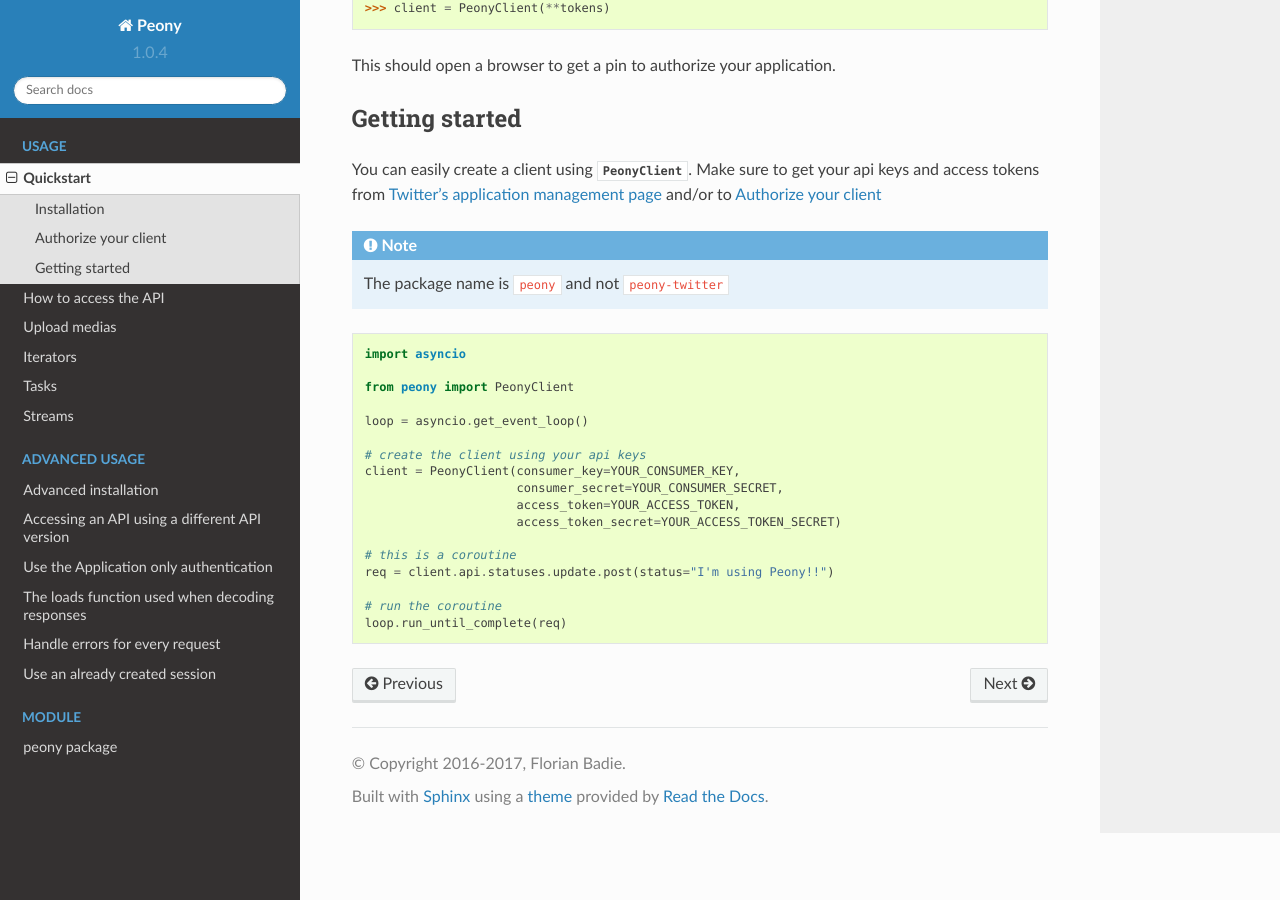
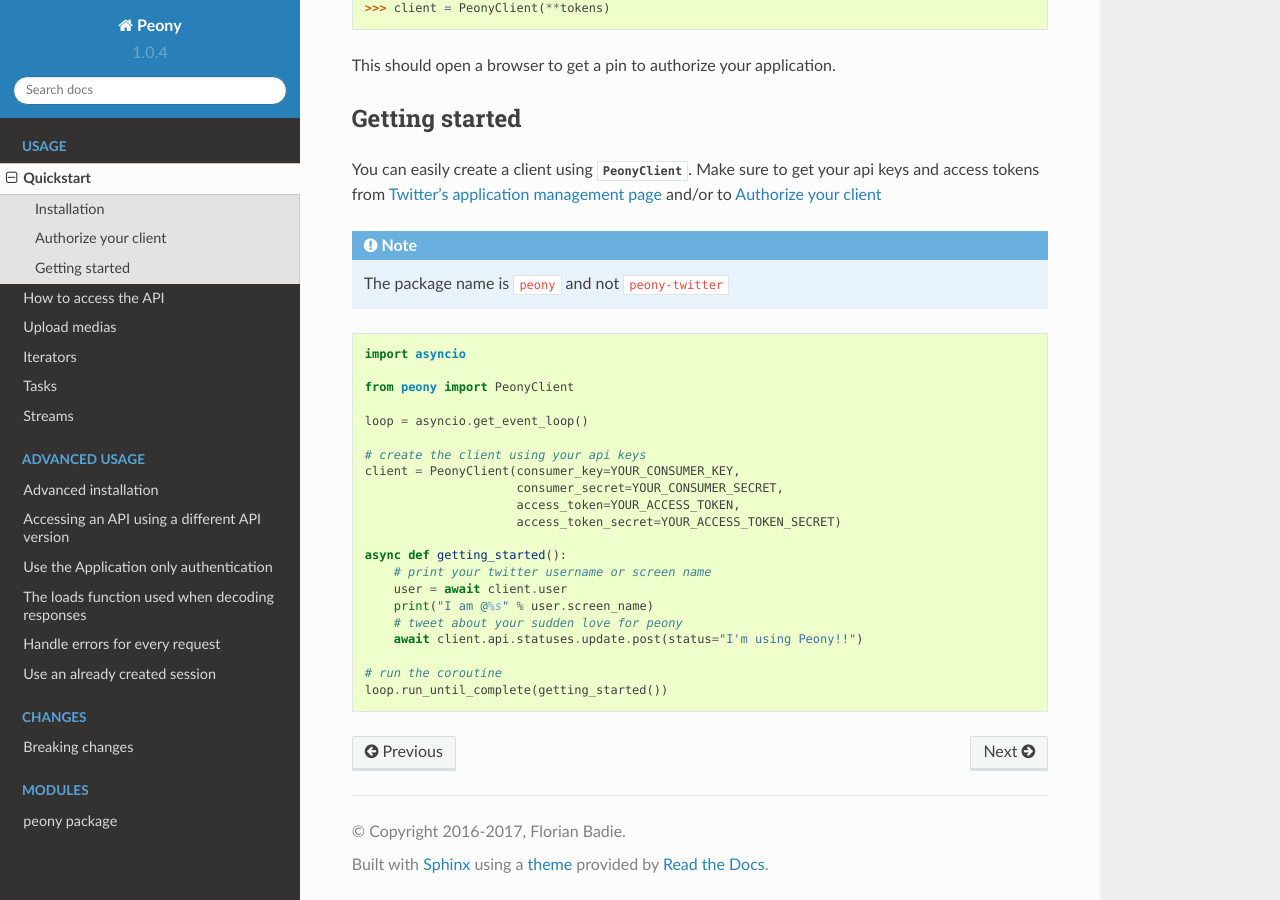
Before and after one commit to odrling/peony-twitter, a Sphinx documentation site: the page built from docs/usage/quickstart.rst, in a window 1280 px wide and 900 px high, scrolled down 595 px. Built offline with Sphinx 7.4.7 and the Read the Docs theme 2.0.0, drawn with Linux system fonts in a browser that asks for light colours.

Commit message:
update documentation to highlight latest changes

```diff
--- a/docs/adv_usage/error_handler.rst
+++ b/docs/adv_usage/error_handler.rst
@@ -1,3 +1,5 @@
+.. _error_handlers:
+
 =================================
  Handle errors for every request
 =================================
--- a/docs/usage/quickstart.rst
+++ b/docs/usage/quickstart.rst
@@ -53,10 +53,14 @@ Make sure to get your api keys and access tokens from
                          access_token=YOUR_ACCESS_TOKEN,
                          access_token_secret=YOUR_ACCESS_TOKEN_SECRET)
 
-    # this is a coroutine
-    req = client.api.statuses.update.post(status="I'm using Peony!!")
+    async def getting_started():
+        # print your twitter username or screen name
+        user = await client.user
+        print("I am @%s" % user.screen_name)
+        # tweet about your sudden love for peony
+        await client.api.statuses.update.post(status="I'm using Peony!!")
 
     # run the coroutine
-    loop.run_until_complete(req)
+    loop.run_until_complete(getting_started())
 
 .. _Twitter's application management page: https://apps.twitter.com
```
Also changed, not shown: docs/changes.rst (added, +45 -0 lines), docs/index.rst (+11 -1 lines), 1 other file.
